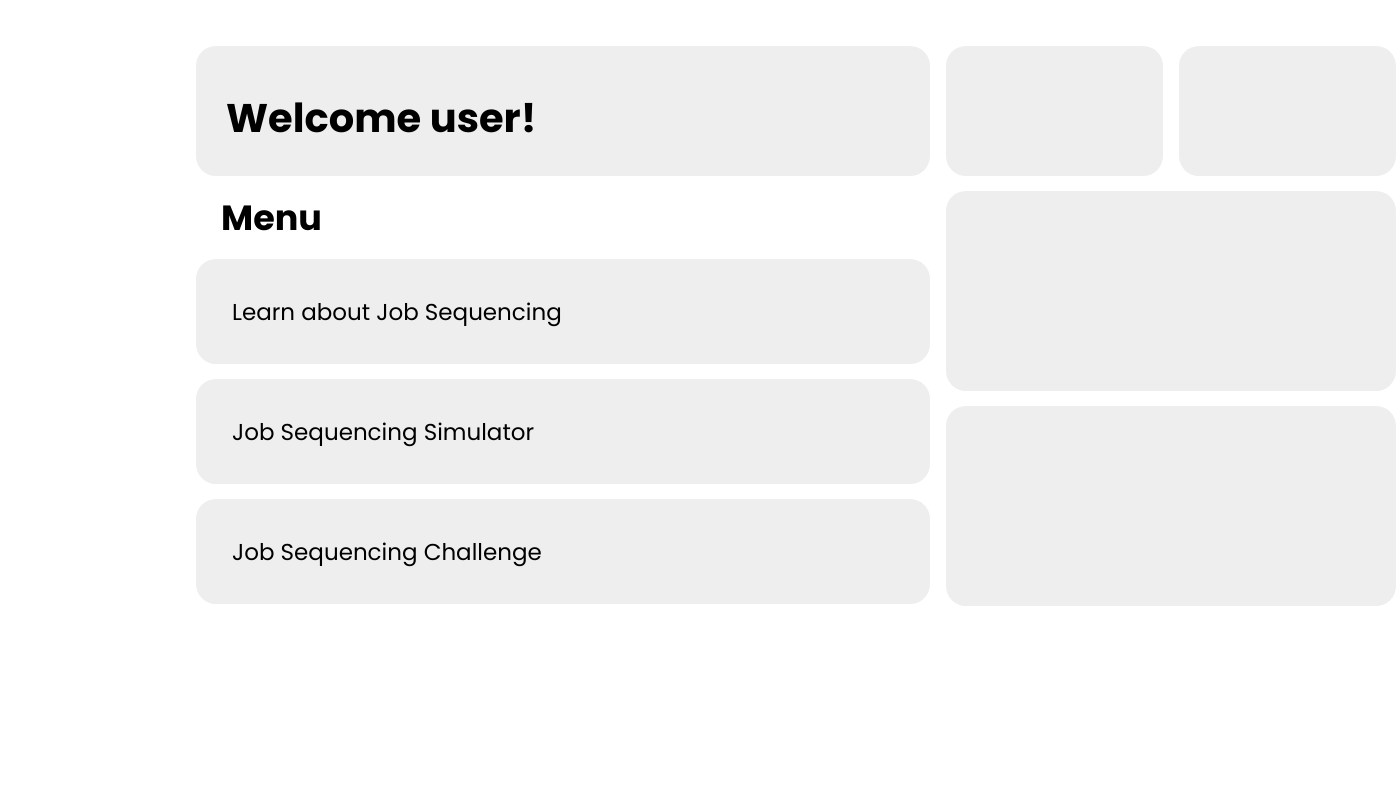
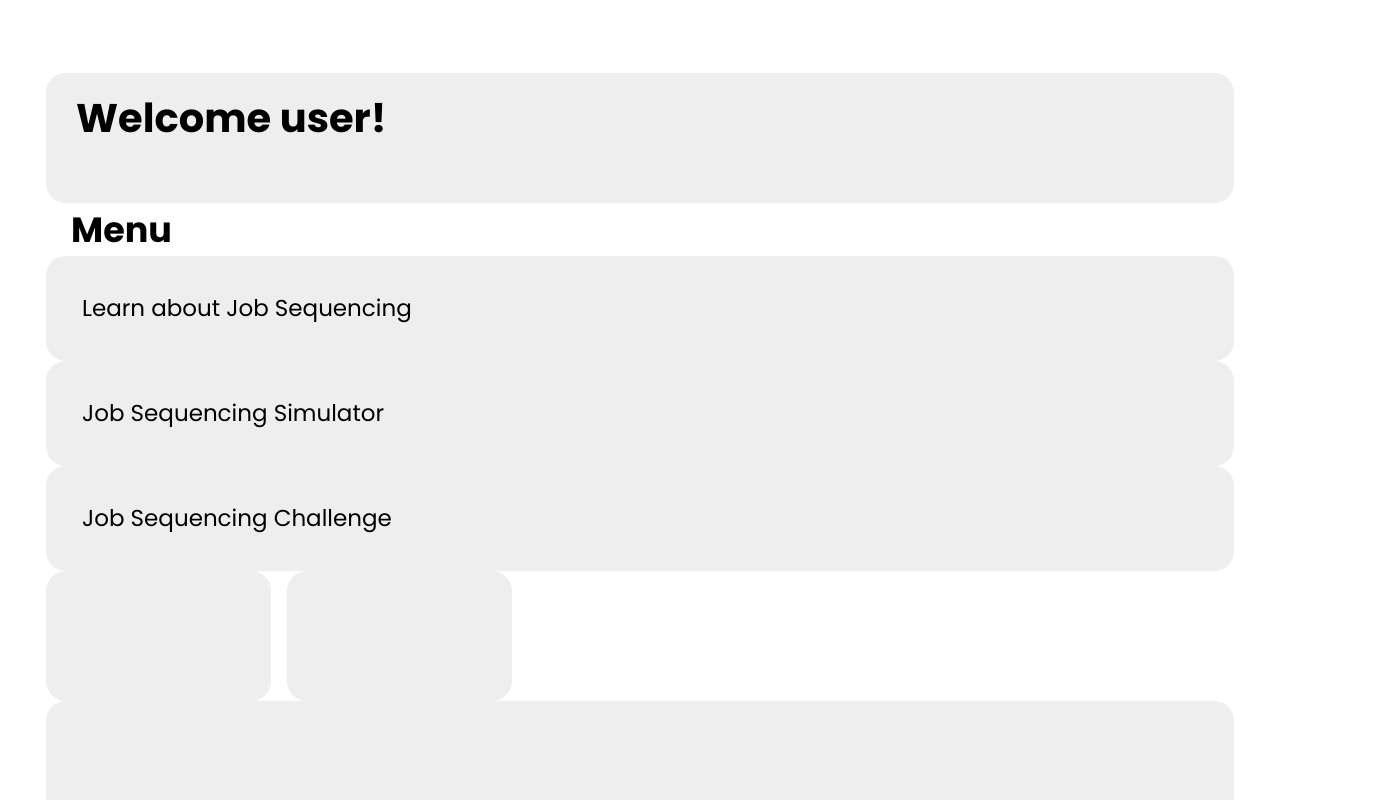
Before and after one commit to JaronLouise/JOBSENSE, a plain HTML site: page home.html in a window 1280 px wide. Shown: the top 800 px of the page, 1396 px wide, since content can reach past the window. Drawn offline with Linux system fonts and the light colour scheme; no server answers.

Commit message:
Update home.html

```diff
--- a/home.html
+++ b/home.html
@@ -11,12 +11,10 @@
   <link href="https://fonts.googleapis.com/css2?family=Outfit:wght@100..900&family=Poppins:ital,wght@0,100;0,200;0,300;0,400;0,500;0,600;0,700;0,800;0,900;1,100;1,200;1,300;1,400;1,500;1,600;1,700;1,800;1,900&display=swap" rel="stylesheet">
 </head>
 <body>
-  <div class="content-grid">
-    <div class="content-list">
-      <div class="top-row">
-        <div class="main-header">
-          <h1 id="welcome-message">Welcome user!</h1>
-        </div>
+  <div class="container">
+    <div class="col col-1">
+      <div class="main-header">
+        <h1 id="welcome-message">Welcome user!</h1>
       </div>
       <div class="menu">
         <b>Menu</b>
@@ -34,7 +32,7 @@
         <div class="list-item-button"></div>
       </div>
     </div>
-    <div class="content-cards">
+    <div class="col col-2">
       <div class="row">
         <div class="top-square"></div>
         <div class="top-square"></div>
```
